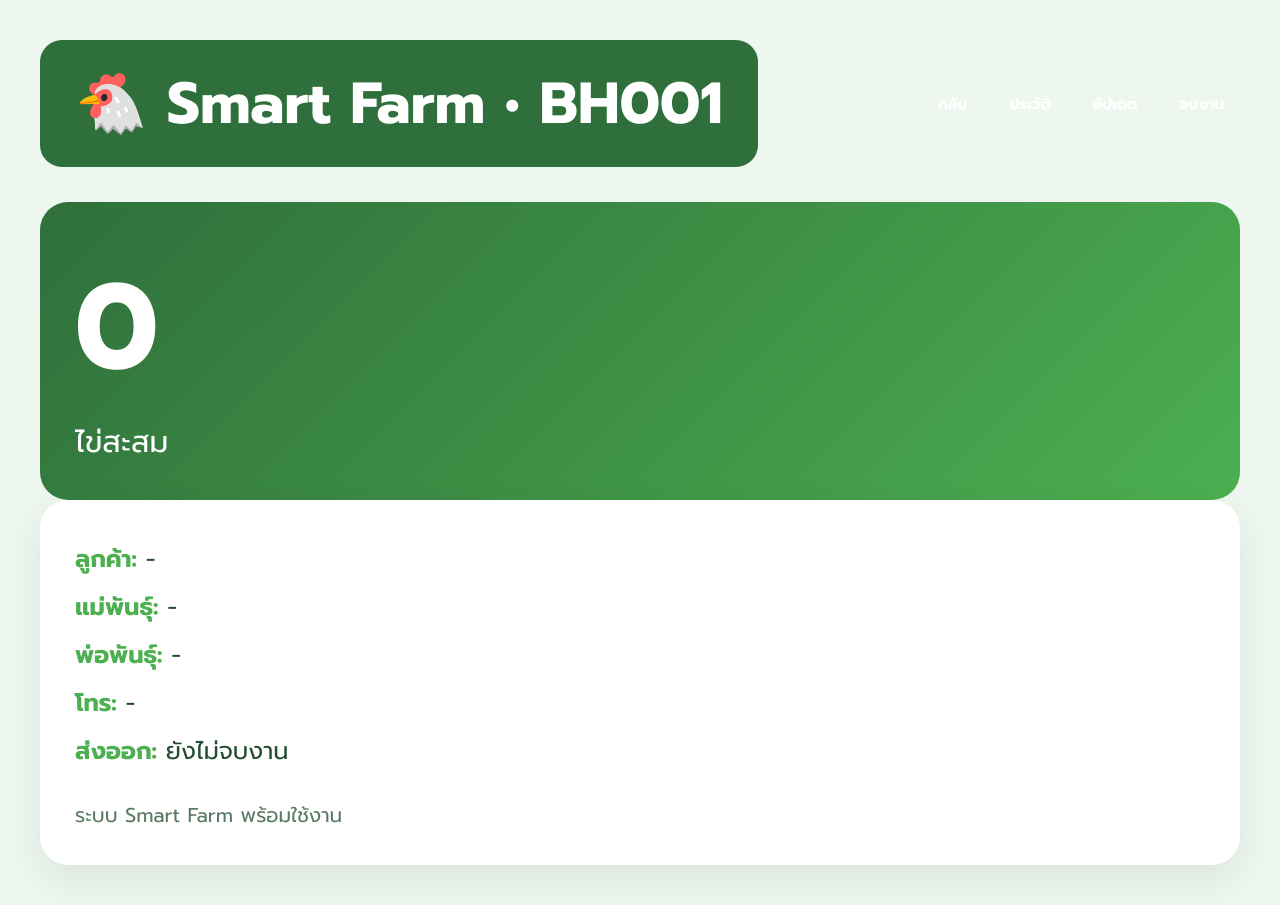
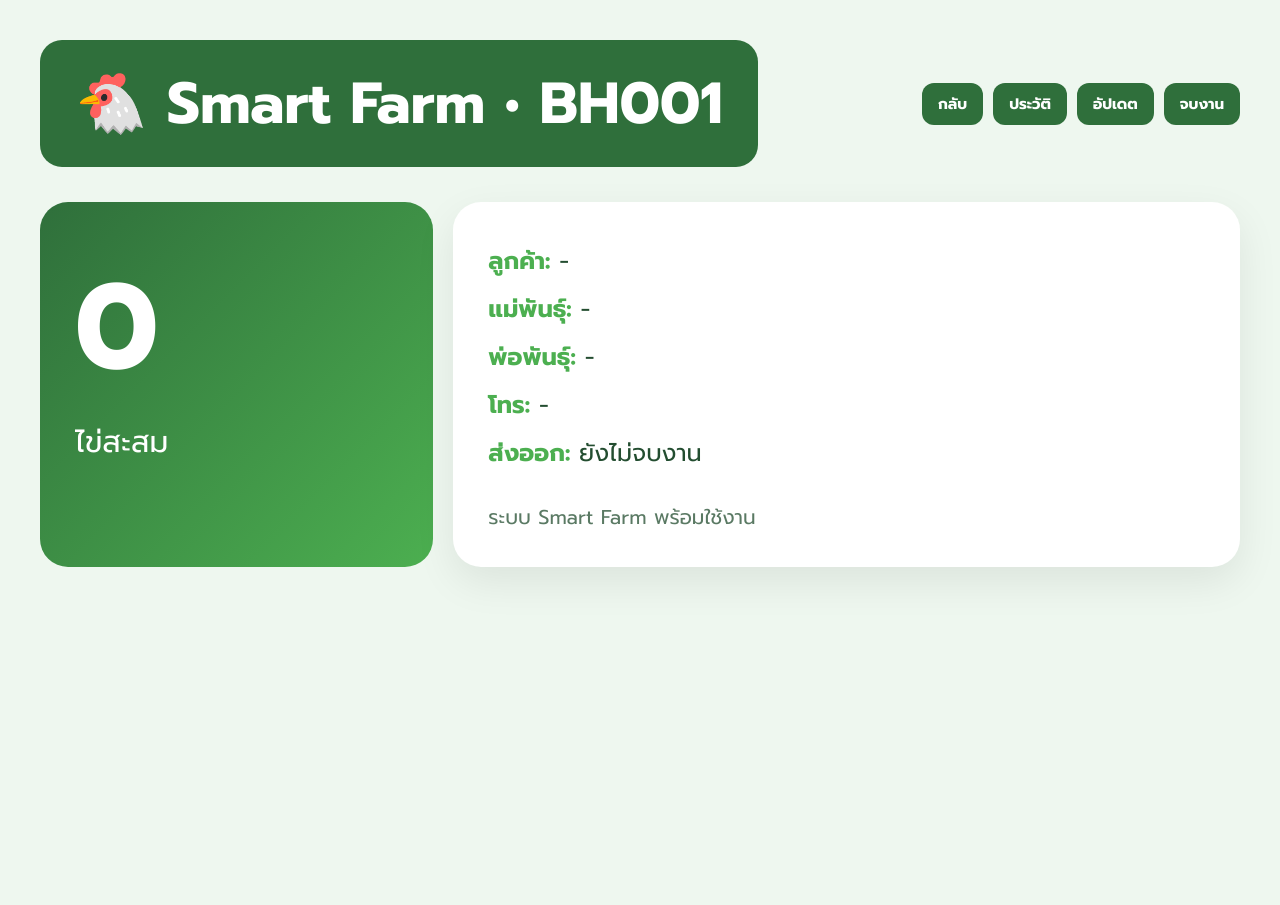
Before and after one commit to tanthai050864-prog/farm-kai, a Flask app: a page that uses templates/status.html in a window 1280 px wide. After the commit the page ends 574 px from the top, so only its background shows below. Run offline with Flask 3, Linux system fonts and the light colour scheme.

Commit message:
fix ipad status buttons

```diff
--- a/templates/status.html
+++ b/templates/status.html
@@ -40,12 +40,16 @@ background:#2f6f3b;
 padding:20px 35px;
 border-radius:22px;
 }
+
 .actions{
 display:flex;
 gap:10px;
 flex-wrap:wrap;
 }
 
+/* =========================
+   FIX 1: BUTTON (iPad safe)
+========================= */
 .btn{
 padding:10px 16px;
 border-radius:12px;
@@ -57,6 +61,15 @@ font-weight:700;
 display:flex;
 align-items:center;
 justify-content:center;
+background:#2f6f3b;
+cursor:pointer;
+}
+
+/* panels ต้องมี display grid (สำคัญ ไม่งั้น iPad เพี้ยน) */
+.panel{
+display:grid;
+grid-template-columns:1fr 2fr;
+gap:20px;
 }
 
 .left{
@@ -97,6 +110,10 @@ margin-top:25px;
 font-size:20px;
 opacity:.75;
 }
+
+/* =========================
+   FIX 2: iPad RESPONSIVE
+========================= */
 @media(max-width:900px){
 
 body{
@@ -141,6 +158,7 @@ font-size:18px;
 }
 
 }
+
 </style>
 </head>
 <body>
@@ -174,13 +192,9 @@ font-size:18px;
 <div class="detail">
 
 <div><span class="label">ลูกค้า:</span> {{data.customer or "-"}}</div>
-
 <div><span class="label">แม่พันธุ์:</span> {{data.mother or "-"}}</div>
-
 <div><span class="label">พ่อพันธุ์:</span> {{data.father or "-"}}</div>
-
 <div><span class="label">โทร:</span> {{data.phone or "-"}}</div>
-
 <div><span class="label">ส่งออก:</span> {{data.finish_date or "ยังไม่จบงาน"}}</div>
 
 </div>
```
